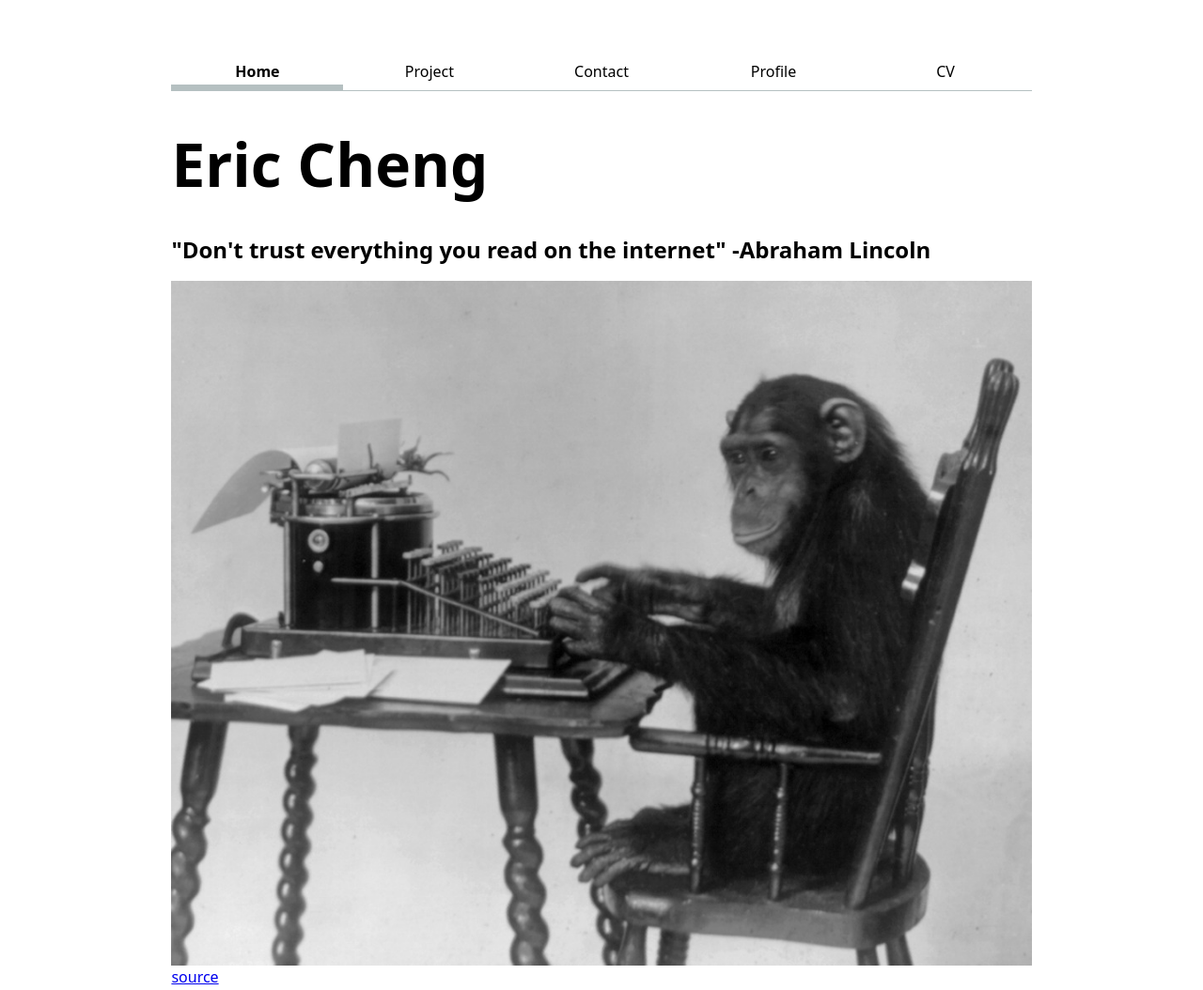
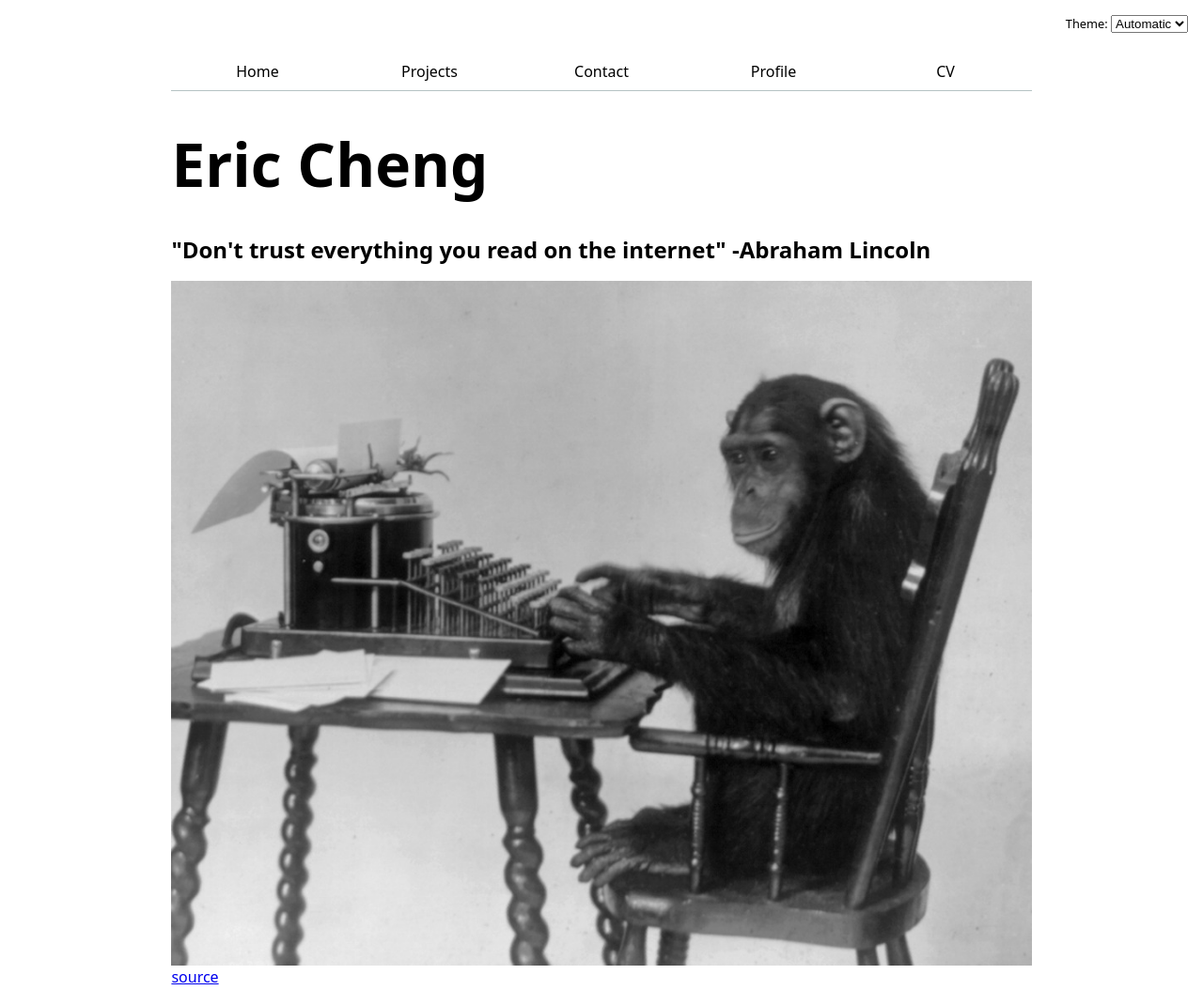
Before and after one commit to chengeric155/dsc106-lab1, a plain HTML site: page index.html in a window 1280 px wide. Shown: the top 1054 px of the page at 94% size. Drawn offline with Linux system fonts and the light colour scheme.

Commit message:
finished lab 3

```diff
--- /dev/null
+++ b/global.js
@@ -0,0 +1,68 @@
+console.log('IT’S ALIVE!');
+
+function $$(selector, context = document) {
+  return Array.from(context.querySelectorAll(selector));
+}
+
+// Sets current to nav bar
+// let navLinks = $$("nav a")
+// let currentLink = navLinks.find(
+//     (a) => a.host === location.host && a.pathname === location.pathname
+// );
+// console.log(currentLink)
+// currentLink?.classList.add("current");
+
+let pages = [
+    { url: '', title: 'Home' },
+    { url: 'projects/', title: 'Projects' },
+    { url: 'contact/', title: 'Contact' },
+    { url: "https://github.com/chengeric155", target: "_blank", title: 'Profile' },
+    { url: 'CV/', title: 'CV' },
+];
+let nav = document.createElement('nav');
+document.body.prepend(nav);
+for (let p of pages) {
+    let url = p.url;
+    let title = p.title;
+    const ARE_WE_HOME = document.documentElement.classList.contains('home');
+    if (!ARE_WE_HOME && !url.startsWith('http')) {
+        url = '../' + url;
+    }
+
+    let a = document.createElement('a');
+    a.href = url;
+    a.textContent = title;
+    nav.append(a);
+
+    if (a.host === location.host && a.pathname === location.pathname) {
+        a.classList.add('current');
+    }
+    if (a.host !== location.host) {
+        a.target = "_blank"
+    }
+}
+
+document.body.insertAdjacentHTML(
+    'afterbegin',
+    `
+    <label class="color-scheme">
+        Theme:
+        <select>
+        <option value="light dark">Automatic</option>
+        <option value="light">Light</option>
+        <option value="dark">Dark</option>
+        </select>
+    </label>`
+);
+
+let select = document.querySelector("select")
+select.addEventListener('input', function (event) {
+    console.log('color scheme changed to', event.target.value);
+    document.documentElement.style.setProperty('color-scheme', event.target.value);
+    localStorage.colorScheme = event.target.value
+});
+
+if ("colorScheme" in localStorage) {
+    document.documentElement.style.setProperty('color-scheme', localStorage.colorScheme);
+    select.value=localStorage.colorScheme
+}
--- a/index.html
+++ b/index.html
@@ -5,15 +5,16 @@
     <meta name="viewport" content="width=device-width, initial-scale=1.0">
     <title>Eric Cheng: Personal site and portfolio</title>
     <link href="style.css" rel="stylesheet" type="text/css">
+    <script src="global.js" type="module"></script>
 </head>
 <body>
-    <nav>
-        <a href="index.html" class="current">Home</a>
+    <!-- <nav>
+        <a href="index.html">Home</a>
         <a href="projects/index.html">Project</a>
         <a href="contact/index.html">Contact</a>
         <a href="https://github.com/chengeric155" target="_blank">Profile</a>
         <a href="CV/index.html">CV</a>
-    </nav>
+    </nav> -->
     <h1>Eric Cheng</h1>
     <h2>
         "Don't trust everything you read on the internet" -Abraham Lincoln
--- a/style.css
+++ b/style.css
@@ -11,6 +11,7 @@ body {
 :root {
   --color-accent: oklch(55% 15% 150); /* Replace with your desired color */
   accent-color: var(--color-accent); /* For forms and other accentable elements */
+  color-scheme: light dark
 }
 
 #monkey {
@@ -19,10 +20,18 @@ body {
   display: block;
 }
 
+label.color-scheme {
+  position: absolute;
+  top: 1rem;
+  right: 1rem;
+  font-size: 80%;
+}
+
 nav {
+  --border-color: oklch(50% 10% 200 / 40%);
   display: flex;
   margin-bottom: 1em;
-  border-bottom: 1px solid oklch(80% 3% 200);
+  border-bottom: 1px solid var(--border-color);
 
   a {
     flex: 1;
@@ -30,17 +39,17 @@ nav {
     color: inherit;
     text-align: center;
     padding: 0.5em;
-    transition: border-bottom-color 0.3s ease;
+    /* transition: border-bottom-color 0.3s ease; */
   }
   a.current {
-    border-bottom: 0.4em solid oklch(80% 3% 200);
+    border-bottom: 0.4em solid var(--border-color);
     padding-bottom: 0.1em;
     font-weight: bold;
   }
   a:hover {
     border-bottom: 0.4em solid var(--color-accent);
     padding-bottom: 0.1em;
-    background-color: oklch(from var(--color-accent) 95% 5% h);
+    background-color: color-mix(in oklch, var(--color-accent), canvas 85%);
   }
 }
 
@@ -75,7 +84,7 @@ form {
     margin-bottom: 20px;
   } */
 
-  label, input, textarea, button {
+  label, input, textarea, button, select {
     font:inherit;
   }
   button {
```
Also changed, not shown: CV/index.html (+4 -3 lines), contact/index.html (+4 -3 lines), projects/index.html (+4 -3 lines).
